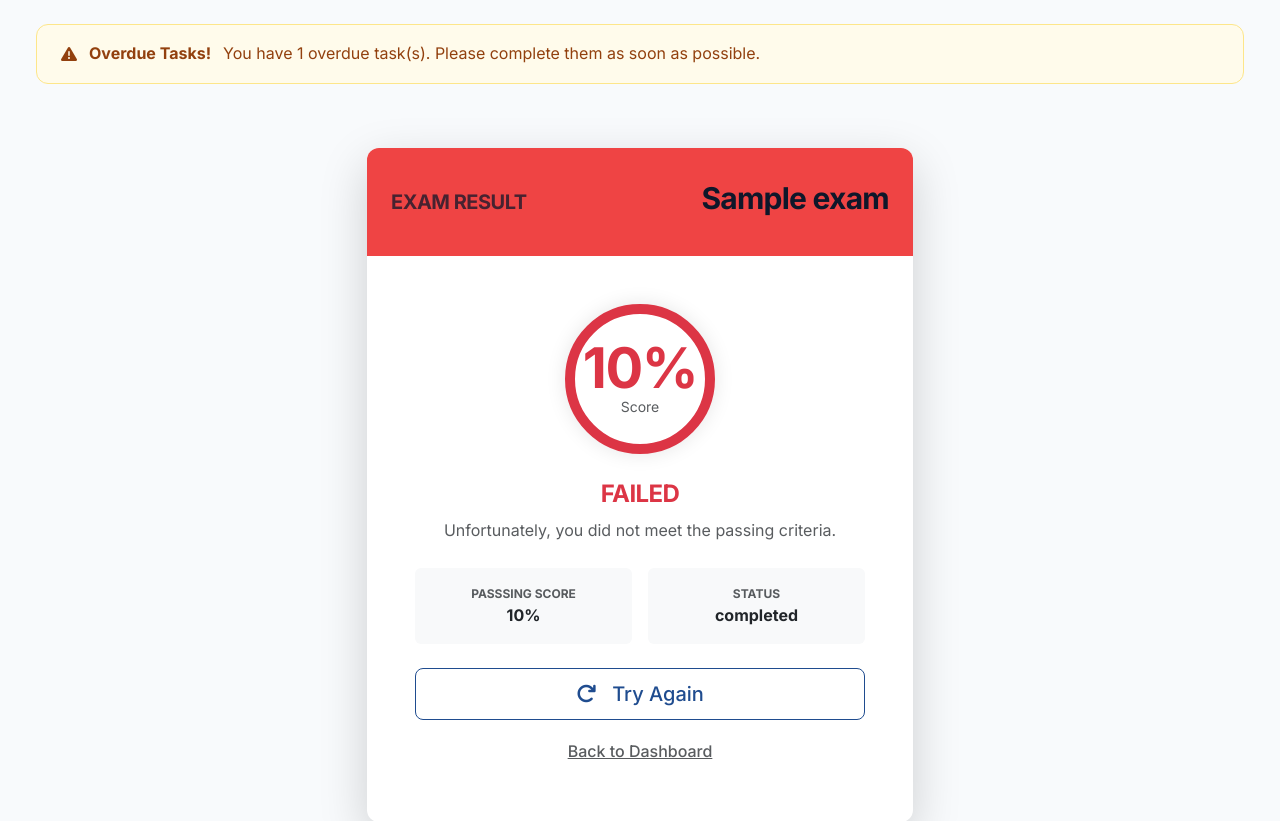
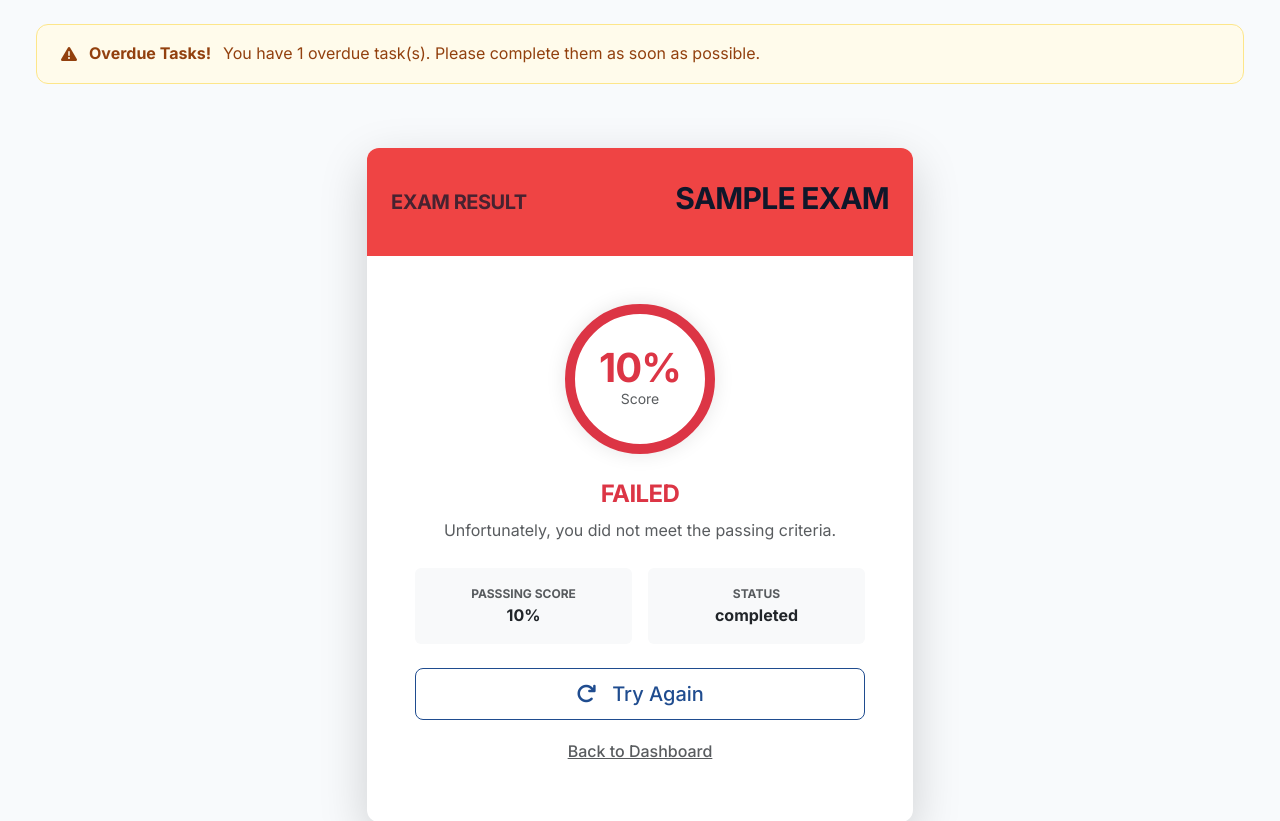
Before and after one commit to satish179/TaskCert, a Django app: template templates/exams/result.html in a window 1280 px wide. Shown: the part 80-901 px from the top of the page. Run offline with Django 5.2, Linux system fonts and the light colour scheme; the template is opened without the code that fills it: most values are stand-ins (such as "Sample title", 1, 10 or a date in 2020).

Commit message:
Polish: Fix typo in Result page and adjust score font size

```diff
--- a/templates/exams/result.html
+++ b/templates/exams/result.html
@@ -12,15 +12,15 @@
                 <div
                     class="card-header border-0 py-4 {% if passed %}bg-success{% else %}bg-danger{% endif %} text-white">
                     <h5 class="mb-0 opacity-75">EXAM RESULT</h5>
-                    <h2 class="fw-bold mt-2">{{ exam.name }}</h2>
+                    <h2 class="fw-bold mt-2 text-uppercase">{{ exam.name }}</h2>
                 </div>
 
                 <div class="card-body p-5">
                     <div class="score-circle mb-4 mx-auto position-relative d-flex justify-content-center align-items-center"
                         style="width: 150px; height: 150px; border-radius: 50%; border: 10px solid {% if passed %}#198754{% else %}#dc3545{% endif %}; box-shadow: 0 0 20px rgba(0,0,0,0.1);">
                         <div>
-                            <h1 class="display-4 fw-bold mb-0 {% if passed %}text-success{% else %}text-danger{% endif %}"
-                                style="line-height: 1;">{{ score }}%</h1>
+                            <h1 class="fw-bold mb-0 {% if passed %}text-success{% else %}text-danger{% endif %}"
+                                style="font-size: 2.5rem; line-height: 1;">{{ score }}%</h1>
                             <p class="text-muted small mb-0">Score</p>
                         </div>
                     </div>
```
